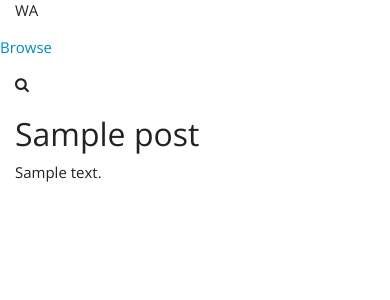
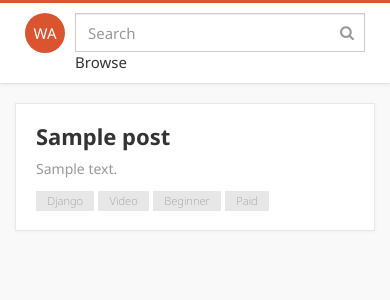
Before and after one commit to lumenwrites/webacademy, a Django app: template backend/templates/posts/browse.html in a window 390 px wide. Shown: the top 300 px of the page. Run offline with Django 3.2, Linux system fonts and the light colour scheme; the template is opened without the code that fills it: most values are stand-ins (such as "Sample title", 1, 10 or a date in 2020); parts of the project's set-up code (start-up, migrations or seed data) failed here and were passed over; some libraries are stand-ins or nearby versions; some web fonts are replaced.

Commit message:
Basic Styles.

```diff
--- a/backend/static/css/style.css
+++ b/backend/static/css/style.css
@@ -1 +1,80 @@
-@import url("/static/fonts/NotoSans-Regular.ttf");
+@import url("http://fonts.googleapis.com/css?family=Noto+Sans:100,200,400,700,400italic,700italic");
+/* line 8, ../sass/style.scss */
+html, body {
+  font-family: "Noto Sans", sans-serif;
+  background: #f9f9f9;
+  color: rgba(0, 0, 0, 0.8);
+}
+
+/* line 14, ../sass/style.scss */
+h2 {
+  font-family: "Noto Sans", sans-serif;
+}
+
+/* line 18, ../sass/style.scss */
+hr {
+  border: none;
+  border-top: 1px solid rgba(0, 0, 0, 0.15);
+  margin: 0 0 20px 0;
+}
+
+/* line 24, ../sass/style.scss */
+header {
+  box-shadow: 0 1px 0 0 rgba(0, 0, 0, 0.05), 0 2px 4px 0 rgba(0, 0, 0, 0.06);
+  background: #fff;
+  padding: 10px;
+  border-top: 3px solid #da552f;
+}
+/* line 31, ../sass/style.scss */
+header .logo {
+  background: #da552f;
+  width: 40px;
+  height: 40px;
+  border-radius: 20px;
+  text-align: center;
+  color: white;
+  padding-top: 20px;
+  line-height: 0;
+  float: left;
+  margin-right: 10px;
+}
+/* line 44, ../sass/style.scss */
+header form {
+  float: left;
+  width: calc(100% - 50px);
+}
+/* line 48, ../sass/style.scss */
+header form input {
+  height: 40px;
+}
+/* line 52, ../sass/style.scss */
+header form .fa-search {
+  position: absolute;
+  right: 26px;
+  top: 12px;
+  color: #999;
+}
+
+/* line 64, ../sass/style.scss */
+article {
+  background: white;
+  padding: 20px;
+  box-shadow: 0 1px 4px rgba(0, 0, 0, 0.04);
+  border: 1px solid rgba(0, 0, 0, 0.09);
+  margin-top: 20px;
+}
+/* line 71, ../sass/style.scss */
+article h2 {
+  margin-top: 0;
+  font-size: 22px;
+  font-weight: bold;
+}
+/* line 77, ../sass/style.scss */
+article p {
+  font-size: 14px;
+  color: #999;
+}
+/* line 82, ../sass/style.scss */
+article .label {
+  color: #999;
+}
--- a/backend/static/sass/style.scss
+++ b/backend/static/sass/style.scss
@@ -1,6 +1,85 @@
-@import url('/static/fonts/NotoSans-Regular.ttf');
+@import url('http://fonts.googleapis.com/css?family=Noto+Sans:100,200,400,700,400italic,700italic');
 
-$orange:#f76300;
+$background: #f9f9f9;
+$orange: #da552f;
+$black: rgba(0, 0, 0, 0.8);
+$gray: #999;
 
-html {
+html, body {
+    font-family: "Noto Sans", sans-serif;
+    background: $background;
+    color: $black;
 }
+
+h2 {
+    font-family: "Noto Sans", sans-serif;
+}
+
+hr {
+    border:none;
+    border-top: 1px solid rgba(0,0,0,.15);
+    margin: 0 0 20px 0;
+}
+
+header {
+    box-shadow: 0 1px 0 0 rgba(0,0,0,.05), 0 2px 4px 0 rgba(0,0,0,.06);
+    background: #fff;
+    padding: 10px;
+    border-top: 3px solid $orange;
+
+
+    .logo {
+	background: $orange;
+	width: 40px;
+	height: 40px;
+	border-radius: 20px;
+	text-align: center;
+	color: white;
+	padding-top: 20px;
+	line-height: 0;
+	float:left;
+	margin-right:10px;
+    }
+
+    form {
+	float: left;
+	width: calc(100% - 50px);
+
+	input {
+	    height: 40px;
+	}
+
+	.fa-search {
+	    position: absolute;
+	    right: 26px;
+	    top: 12px;
+	    color: $gray;
+	}
+    }
+
+}
+
+
+
+article {
+    background: white;
+    padding: 20px;
+    box-shadow: 0 1px 4px rgba(0,0,0,.04);
+    border: 1px solid rgba(0,0,0,.09);
+    margin-top: 20px;
+
+    h2 {
+	margin-top:0;
+	font-size: 22px;
+	font-weight: bold;
+    }
+
+    p {
+	font-size: 14px;
+	color: $gray;
+    }
+
+    .label {
+	color: $gray;
+    }
+}
--- a/backend/templates/base.html
+++ b/backend/templates/base.html
@@ -19,21 +19,31 @@
 <body>
 
   <header>
-    <div class="col-sm-8 col-md-8">
-      WA
+    <div class="container">
+      <div class="row">
+	<div class="col-md-8">
+	  <!-- Logo -->
+	  <div class="logo">
+	    WA
+	  </div>
+
+	  <!-- Search -->
+	  <form>
+	    <input type="text" class="form-control" placeholder="Search">
+	    <i class="fa fa-search" aria-hidden="true"></i>
+
+	  </form>
+	</div>
+	<!-- Menu -->
+	<div class="col-md-4">
+	  Browse
+	</div>
+      </div>
     </div>
   </header>
 
-    </div>
-    <ul class="nav navbar-nav navbar-right">
-      <li><a href="#">Browse</a></li>
-    </ul>
-  </div><!-- /.navbar-collapse -->
-</nav>
-
-  <div class="container">
+  <div  class="container">
   {% block content %}
-
   {% endblock %}
   </div>
   <script src="js/scripts.js"></script>
--- a/backend/templates/posts/browse.html
+++ b/backend/templates/posts/browse.html
@@ -5,11 +5,20 @@
 
 <div class="row">
   <div class="col-md-12">
-    <i class="fa fa-search" aria-hidden="true"></i>
+
     {% for post in posts %}
     <article>
       <h2>{{post.title}}</h2>
-      {{post.body}}
+      <!-- <hr/> -->
+      <p>
+	{{post.body}}
+      </p>
+      <span class="label label-default">Django</span>
+      <span class="label label-default">Video</span>
+      <span class="label label-default">Beginner</span>
+      <span class="label label-default">Paid</span>
+
+
     </article>
     {% endfor %}
 
```
Also changed, not shown: backend/db.sqlite3.
